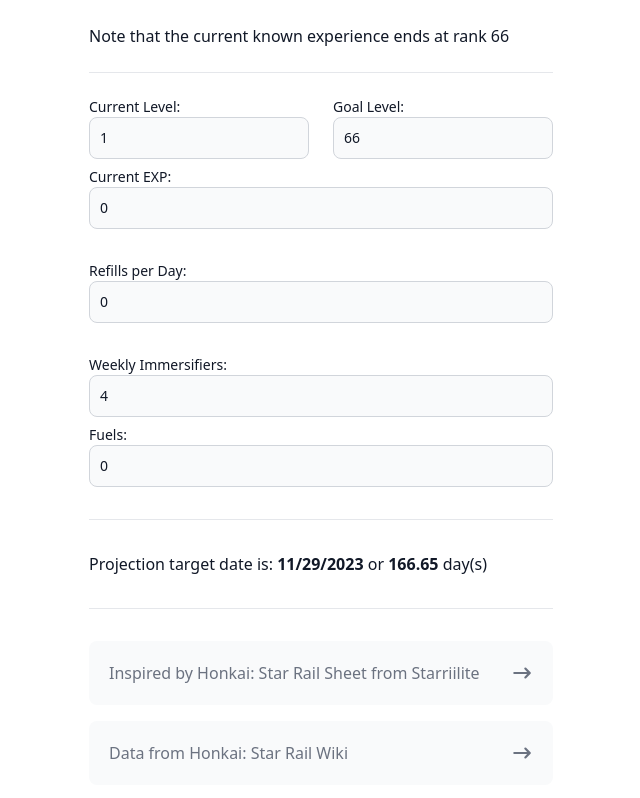
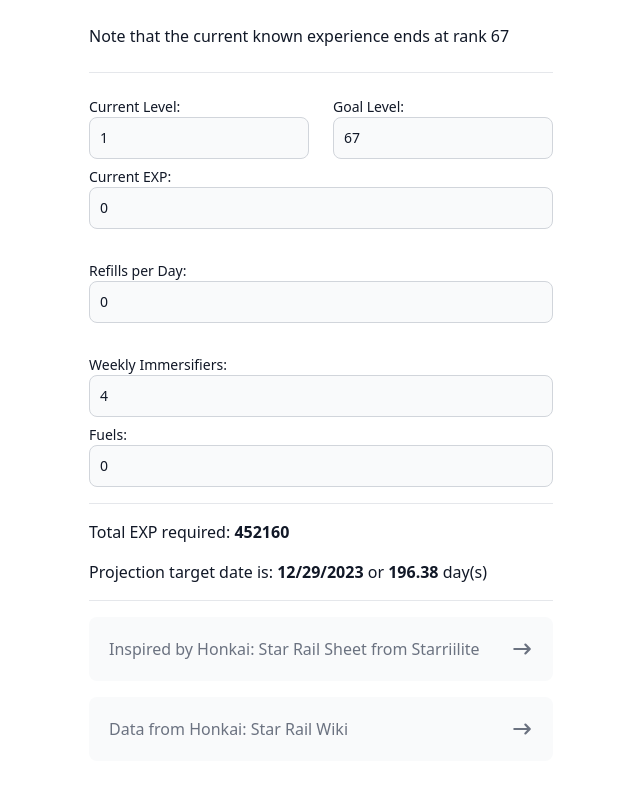
Before and after one commit to nlr/trailblazer-level, a React (Vite) app: page / in a window 1280 px wide. Shown: the top 798 px of the page, without its empty margins (319-959 px from the left). Built offline with nearby package versions, Linux system fonts and the light colour scheme.

Commit message:
Update maximum rank and add analytics

```diff
--- a/package.json
+++ b/package.json
@@ -10,6 +10,7 @@
     "preview": "vite preview"
   },
   "dependencies": {
+    "@vercel/analytics": "^1.0.1",
     "react": "^18.2.0",
     "react-dom": "^18.2.0",
     "react-hook-form": "^7.44.3"
--- a/src/App.tsx
+++ b/src/App.tsx
@@ -1,8 +1,9 @@
 import { useCallback, useEffect, useState, useMemo } from "react";
 import { levels, dailyActivityExp, powerRefill, getDateAfter } from "./calc";
+import { Analytics } from "@vercel/analytics/react";
 import "./App.css";
 
-const MAX_LEVEL = 66;
+const MAX_LEVEL = 67;
 const dailyPower = 240;
 
 const initialValues = {
@@ -184,9 +185,10 @@ function App() {
   }, [days]);
 
   return (
+    <>
       <div className="p-6 max-w-lg mx-auto font-sans antialiased">
         <p className="mt-0">
-        Note that the current known experience ends at rank 66
+          Note that the current known experience ends at rank {MAX_LEVEL}
         </p>
         <hr className="h-px my-6 bg-gray-200 border-0 dark:bg-gray-700"></hr>
         <div className="">
@@ -263,7 +265,7 @@ function App() {
             />
           </label>
         </div>
-      <hr className="h-px my-8 bg-gray-200 border-0 dark:bg-gray-700"></hr>
+        <hr className="h-px my-4 bg-gray-200 border-0 dark:bg-gray-700"></hr>
         {error && (
           <div
             className="p-4 mb-4 text-sm text-red-800 rounded-lg bg-red-50 dark:bg-gray-800 dark:text-red-400"
@@ -274,6 +276,12 @@ function App() {
         )}
         {!error && (
           <>
+            <div>
+              Total EXP required:{" "}
+              <strong>
+                {totalExpRequired(currentLevel, goalLevel, currentExp)}
+              </strong>
+            </div>
             <div className="mt-4">
               Projection target date is: <strong>{date()}</strong> or{" "}
               <strong>{days}</strong> day(s)
@@ -281,7 +289,8 @@ function App() {
             {refillsPerDay > 0 && (
               <div className="mt-4">
                 <p>
-                Stellar Jade Refill Cost: <strong>{jadeTotalCostPerDay}</strong>
+                  Stellar Jade Refill Cost:{" "}
+                  <strong>{jadeTotalCostPerDay}</strong>
                 </p>
                 <p>
                   Goal Stellar Jade Cost: <strong>{goalStellarJadeCost}</strong>{" "}
@@ -292,10 +301,11 @@ function App() {
             )}
           </>
         )}
-      <hr className="h-px my-8 bg-gray-200 border-0 dark:bg-gray-700"></hr>
+        <hr className="h-px my-4 bg-gray-200 border-0 dark:bg-gray-700"></hr>
         <div className="flex flex-col space-y-4">
           <a
             href="https://www.reddit.com/r/HonkaiStarRail/comments/13gsz60/honkai_star_rail_trailblazer_level_exp_calculator/"
+            target="_blank"
             className="inline-flex items-center justify-center p-5 text-base font-medium text-gray-500 rounded-lg bg-gray-50 hover:text-gray-900 hover:bg-gray-100 dark:text-gray-400 dark:bg-gray-800 dark:hover:bg-gray-700 dark:hover:text-white"
           >
             <span className="w-full">
@@ -316,7 +326,8 @@ function App() {
             </svg>
           </a>
           <a
-          href="https://honkai-star-rail.fandom.com/wiki/Honkai:_Star_Rail_Wiki"
+            href="https://honkai-star-rail.fandom.com/wiki/Trailblaze_EXP"
+            target="_blank"
             className="inline-flex items-center justify-center p-5 text-base font-medium text-gray-500 rounded-lg bg-gray-50 hover:text-gray-900 hover:bg-gray-100 dark:text-gray-400 dark:bg-gray-800 dark:hover:bg-gray-700 dark:hover:text-white"
           >
             <span className="w-full">Data from Honkai: Star Rail Wiki</span>
@@ -336,6 +347,8 @@ function App() {
           </a>
         </div>
       </div>
+      <Analytics />
+    </>
   );
 }
 
--- a/src/calc.ts
+++ b/src/calc.ts
@@ -71,7 +71,7 @@ export const levels: {
   64: { exp: 24970, totalExp: 291650, equilibriumLevel: 5 },
   65: { exp: 26630, totalExp: 318280, equilibriumLevel: 6 },
   66: { exp: 65070, totalExp: 383350, equilibriumLevel: 6 },
-  //   67: { exp: 0, totalExp: 0, equilibriumLevel: 6 },
+  67: { exp: 68810, totalExp: 452160, equilibriumLevel: 6 },
   //   68: { exp: 0, totalExp: 0, equilibriumLevel: 6 },
   //   69: { exp: 0, totalExp: 0, equilibriumLevel: 6 },
   //   70: { exp: 0, totalExp: 0, equilibriumLevel: 6 },
@@ -106,72 +106,8 @@ export const powerRefill: PowerRefill = {
   8: { jadeCost: 200, totalCost: 900 },
 };
 
-class Calculator {
-  readonly dailyPower = 240;
-
-  currentLevel: number;
-  goalLevel: number;
-  currentExp: number;
-  refillPerDay: number;
-  weeklyImmersifiers: number;
-  fuels: number;
-
-  constructor(
-    currentLevel = 1,
-    goalLevel = 70,
-    currentExp = 0,
-    refillPerDay = 0,
-    weeklyImmersifiers = 4,
-    fuels = 0
-  ) {
-    this.currentLevel = currentLevel;
-    this.goalLevel = goalLevel;
-    this.currentExp = currentExp;
-    this.refillPerDay = refillPerDay;
-    this.weeklyImmersifiers = weeklyImmersifiers;
-    this.fuels = fuels;
-  }
-  getCurrentDailyTrainingExp(): number {
-    return dailyActivityExp.get(this.getCurrentEqualibriumLevel()) as number;
-  }
-
-  getDailyExpTotal(): number {
-    return (this.dailyPower / 10) * 50 + this.getCurrentDailyTrainingExp() * 5;
-  }
-
-  getCurrentEqualibriumLevel(): number {
-    return levels[this.currentLevel].equilibriumLevel;
-  }
-  getTotalExpRequired(): number {
-    if (levels[this.goalLevel] && levels[this.currentLevel]) {
-      return (
-        levels[this.goalLevel].totalExp -
-        levels[this.currentLevel].totalExp -
-        this.currentExp
-      );
-    }
-    return 0;
-  }
-  getExpectedFinishDate(): string {
-    const expRequired = this.getTotalExpRequired();
-    const dailyExpTotal = this.getDailyExpTotal();
-    const daysRequired =
-      1 +
-      (expRequired - ((this.fuels * 60) / 10) * 50) /
-        (dailyExpTotal +
-          ((this.refillPerDay * 60) / 10) * 50 +
-          (((this.weeklyImmersifiers * 40) / 10) * 50) / 7);
-
-    const expectedFinishDate = getDateAfter(daysRequired);
-
-    return `${expectedFinishDate} or ${daysRequired.toFixed(1)} Day(s)`;
-  }
-}
-
 export function getDateAfter(days: number): string {
   const today = new Date();
   today.setDate(today.getDate() + days);
   return today.toLocaleDateString();
 }
-
-export default Calculator;
```
Also changed, not shown: 1 other file (tests, documents, lock files or other folders). Lines whose indentation alone changed are shown as unchanged.
